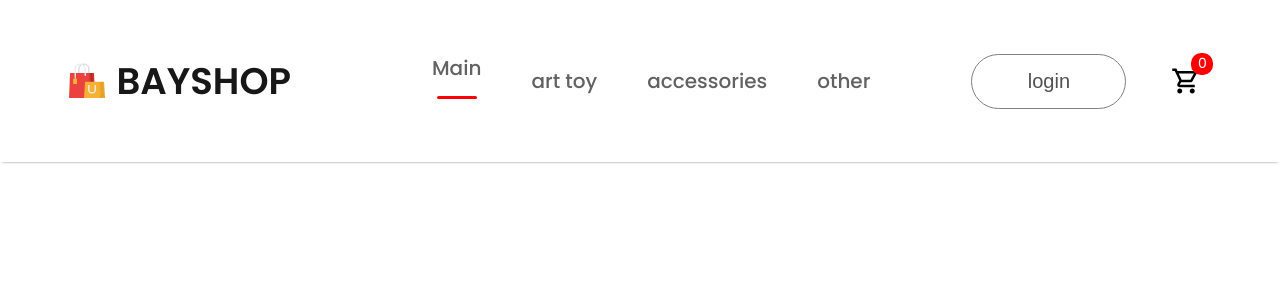
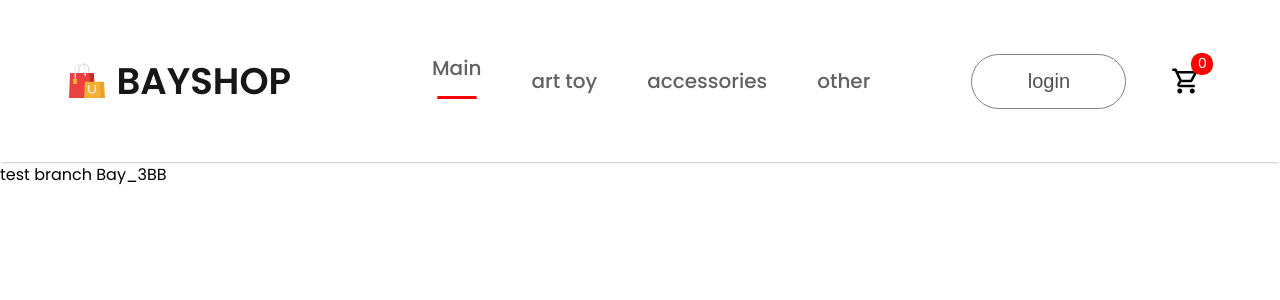
Before and after one commit to 5935512009/BayShop, a React (Create React App) app: page / in a window 1280 px wide. Shown: the top 300 px of the page. Built offline with nearby package versions, Linux system fonts and the light colour scheme.

Commit message:
update:{test branch 3BB}

```diff
--- a/src/App.js
+++ b/src/App.js
@@ -17,7 +17,7 @@ function App() {
           <Route></Route>
         </Routes>
       </BrowserRouter>
-
+      test branch Bay_3BB
 
     </div>
   );
```
